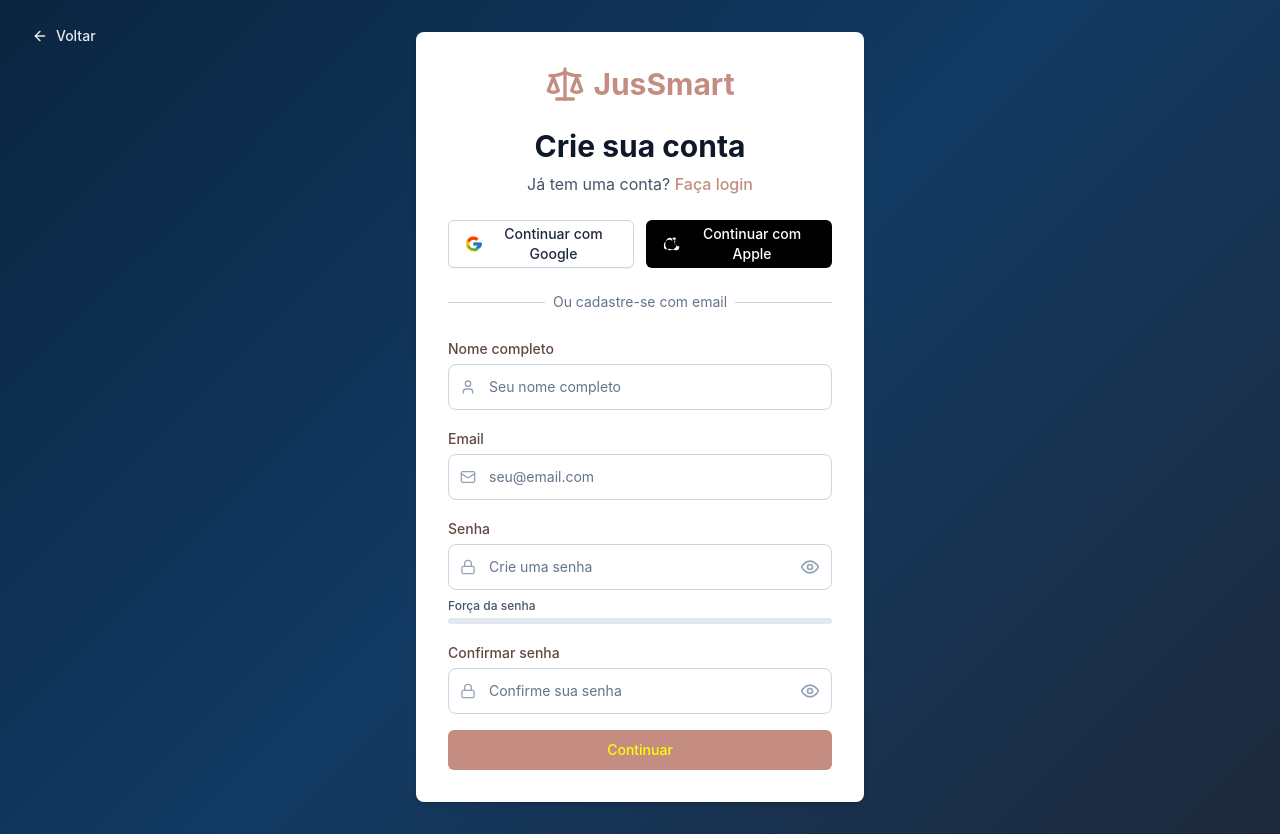
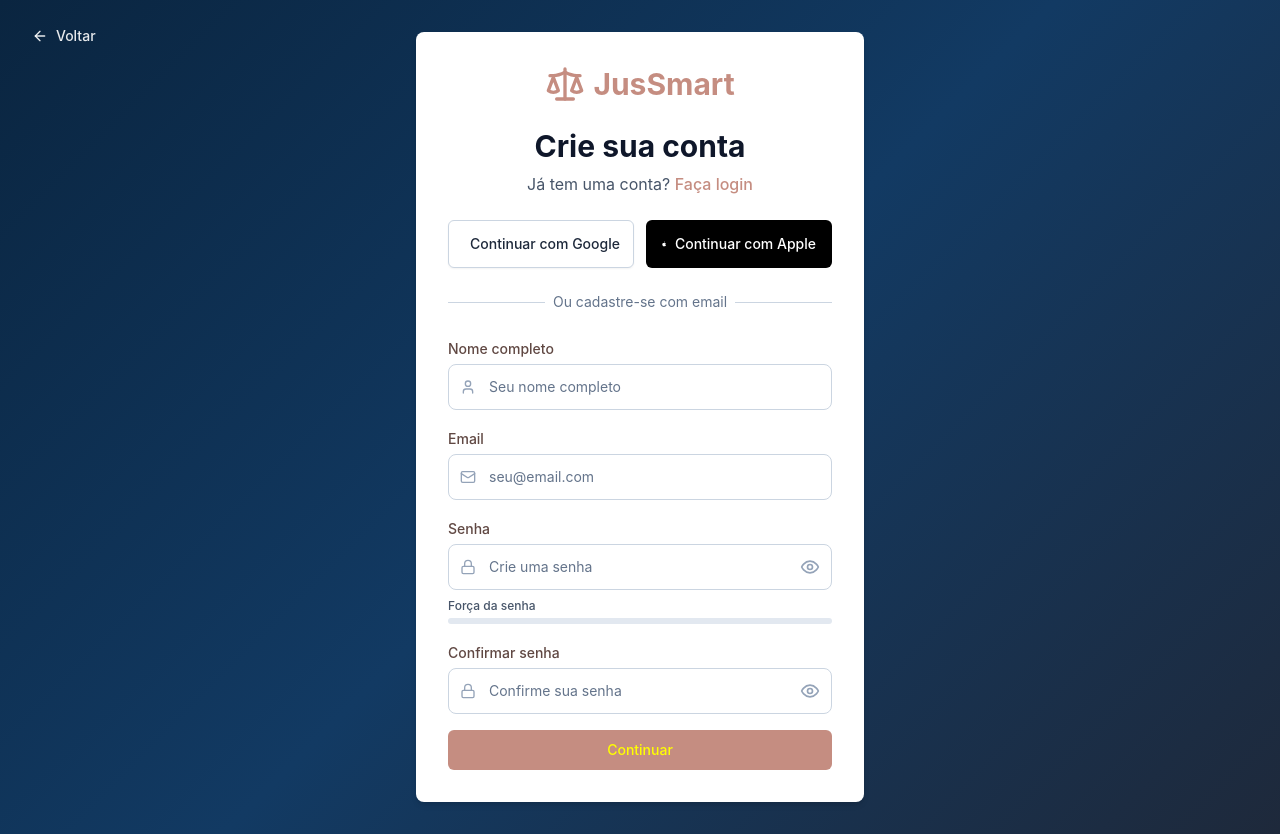
Before and after one commit to AndersonBonoso/JuSmart, a React (Vite) app in the folder JuSmart/: page /register in a window 1280 px wide. Built offline with nearby package versions, Linux system fonts and the light colour scheme.

Commit message:
Update SocialLoginButtons.jsx

```diff
--- a/JuSmart/src/components/auth/SocialLoginButtons.jsx
+++ b/JuSmart/src/components/auth/SocialLoginButtons.jsx
@@ -1,46 +1,64 @@
 import React from "react";
 import { Button } from "@/components/ui/button";
-import { GoogleIcon, AppleIcon } from "@/components/ui/icons";
 
-/**
- * Botões de login social padronizados
- *
- * - Altura do botão: 48px (h-12)
- * - Ícones: 20px (h-5 w-5)
- * - Google: fundo branco, borda cinza, sem amarelo
- * - Apple: botão preto oficial
- */
+/** Google logo oficial (multicolor) */
+const GoogleSVG = (props) => (
+  <svg viewBox="0 0 48 48" width="18" height="18" aria-hidden="true" {...props}>
+    <path fill="#FFC107" d="M43.611,20.083H42V20H24v8h11.303c-1.649,4.657-6.08,8-11.303,8c-6.627,0-12-5.373-12-12  s5.373-12,12-12c3.059,0,5.842,1.154,7.961,3.039l5.657-5.657C34.046,6.053,29.268,4,24,4C12.955,4,4,12.955,4,24  s8.955,20,20,20s20-8.955,20-20C44,22.659,43.862,21.35,43.611,20.083z"></path>
+    <path fill="#FF3D00" d="M6.306,14.691l6.571,4.819C14.655,16.155,18.961,13,24,13c3.059,0,5.842,1.154,7.961,3.039l5.657-5.657  C34.046,6.053,29.268,4,24,4C16.318,4,9.656,8.337,6.306,14.691z"></path>
+    <path fill="#4CAF50" d="M24,44c5.166,0,9.86-1.977,13.409-5.197l-6.197-5.238C29.171,35.091,26.715,36,24,36 c-5.202,0-9.619-3.315-11.283-7.946l-6.522,5.024C9.508,39.556,16.227,44,24,44z"></path>
+    <path fill="#1976D2" d="M43.611,20.083H42V20H24v8h11.303c-0.792,2.236-2.231,4.166-4.091,5.565c0.001-0.001,0.002-0.001,0.003-0.002  l6.197,5.238C36.965,39.205,44,34,44,24C44,22.659,43.862,21.35,43.611,20.083z"></path>
+  </svg>
+);
+
+/** Apple glyph monocromático — herda a cor do texto */
+const AppleSVG = (props) => (
+  <svg viewBox="0 0 24 24" width="18" height="18" aria-hidden="true" {...props}>
+    <path
+      fill="currentColor"
+      d="M16.365 13.223c.03 3.245 2.882 4.327 2.916 4.341-.025.08-.455 1.554-1.499 3.079-.904 1.317-1.844 2.631-3.327 2.658-1.455.026-1.924-.859-3.59-.859-1.666 0-2.19.832-3.57.885-1.439.054-2.532-1.423-3.444-2.737-1.878-2.72-3.313-7.672-1.386-11.03.957-1.661 2.666-2.72 4.531-2.746 1.416-.027 2.75.93 3.59.93.84 0 2.47-1.144 4.163-.977.71.029 2.709.287 3.982 2.162-.103.064-2.38 1.39-2.366 4.294zM13.6 3.8c.778-.94 1.3-2.25 1.155-3.56-1.117.045-2.463.74-3.253 1.68-.718.844-1.353 2.19-1.185 3.48 1.254.097 2.505-.64 3.283-1.6z"
+    />
+  </svg>
+);
+
 export default function SocialLoginButtons({
   onGoogleClick,
   onAppleClick,
-  size = "md", // futuro: sm | md | lg
+  size = "md",            // sm | md | lg
   className = "",
+  googleText = "Continuar com Google",
+  appleText = "Continuar com Apple",
 }) {
-  const iconSizeClass = size === "lg" ? "h-6 w-6" : "h-5 w-5";
+  const heights = {
+    sm: "h-10 text-sm px-3",
+    md: "h-12 text-sm px-4",
+    lg: "h-12 text-base px-5",
+  };
+  const iconSize = size === "lg" ? "h-6 w-6" : "h-5 w-5";
 
   return (
-    <div className={`grid grid-cols-2 gap-3 ${className}`}>
-      {/* Google (botão claro recomendado) */}
+    <div className={`grid grid-cols-1 sm:grid-cols-2 gap-3 ${className}`}>
+      {/* Google */}
       <Button
         type="button"
         variant="outline"
         onClick={onGoogleClick}
-        className="h-12 bg-white text-slate-800 border border-slate-300 hover:bg-slate-50 shadow-sm"
-        aria-label="Continuar com Google"
+        className={`${heights[size]} bg-white text-slate-800 border border-slate-300 hover:bg-slate-50 shadow-sm`}
+        aria-label={googleText}
       >
-        <GoogleIcon className={`${iconSizeClass} mr-2`} />
-        <span>Continuar com Google</span>
+        <GoogleSVG className={`${iconSize} mr-2`} />
+        <span className="whitespace-nowrap">{googleText}</span>
       </Button>
 
-      {/* Apple (botão preto oficial) */}
+      {/* Apple */}
       <Button
         type="button"
         onClick={onAppleClick}
-        className="h-12 bg-black text-white hover:bg-black/90"
-        aria-label="Continuar com Apple"
+        className={`${heights[size]} bg-black text-white hover:bg-black/90`}
+        aria-label={appleText}
       >
-        <AppleIcon className={`${iconSizeClass} mr-2`} />
-        <span>Continuar com Apple</span>
+        <AppleSVG className={`${iconSize} mr-2`} />
+        <span className="whitespace-nowrap">{appleText}</span>
       </Button>
     </div>
   );
```
